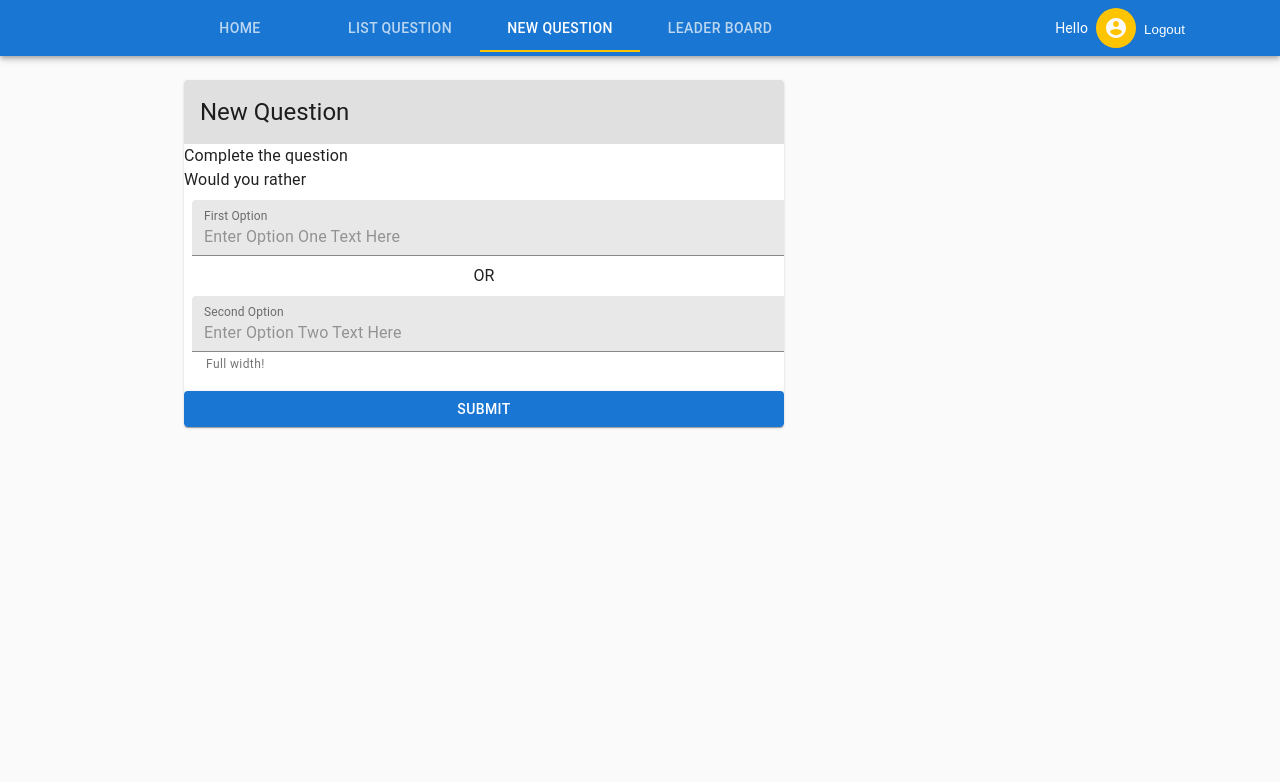
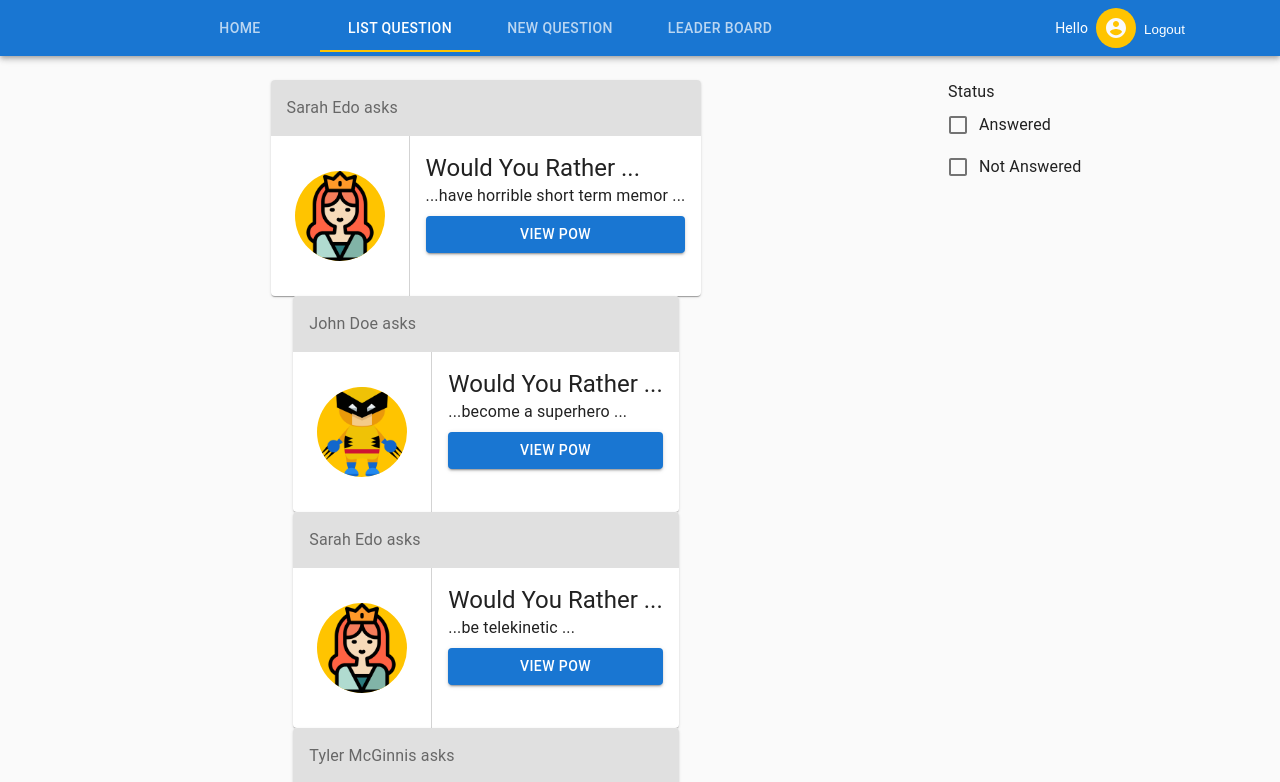
Before and after one commit to kanjih-ciandt/would-you-rather, a React (Create React App) app: page / in a window 1280 px wide. Shown: the top 782 px of the page. Built offline with nearby package versions, Linux system fonts and the light colour scheme; sample sign-in values are in the browser's storage.

Commit message:
WIP List Questions

```diff
--- a/src/components/Dashboard/Dashboard.js
+++ b/src/components/Dashboard/Dashboard.js
@@ -70,7 +70,7 @@ class Dashboard extends Component {
   constructor(props) {
     super(props);
     this.state = {
-      tabPosition: 2,
+      tabPosition: 1,
 
     };
     this.handleChange = this.handleChange.bind(this);
--- a/src/components/ListQuestion/ListQuestion.js
+++ b/src/components/ListQuestion/ListQuestion.js
@@ -1,20 +1,17 @@
-import React, { Component } from 'react'
-import { connect } from 'react-redux'
+import React, { Component } from 'react';
+
+import Checkbox from '@material-ui/core/Checkbox';
+import Container from '@material-ui/core/Container';
 import CssBaseline from '@material-ui/core/CssBaseline';
-import Container from '@material-ui/core/Container';
-import Question from '../Question/Question'
+import FormControlLabel from '@material-ui/core/FormControlLabel';
+import FormGroup from '@material-ui/core/FormGroup';
+import Grid from '@material-ui/core/Grid';
 import { withStyles } from '@material-ui/core/styles';
-import Grid from '@material-ui/core/Grid';
-import Radio from '@material-ui/core/Radio';
-import RadioGroup from '@material-ui/core/RadioGroup';
-import FormControlLabel from '@material-ui/core/FormControlLabel';
 import Typography from '@material-ui/core/Typography';
-import FormLabel from '@material-ui/core/FormLabel';
-import FormControl from '@material-ui/core/FormControl';
-import FormGroup from '@material-ui/core/FormGroup';
-import FormHelperText from '@material-ui/core/FormHelperText';
-import Checkbox from '@material-ui/core/Checkbox';
-import { maxWidth } from '@material-ui/system';
+import { connect } from 'react-redux';
+import Question from '../Question/Question';
+import { apiService } from '../../services/api.service';
+
 
 const useStyles = theme => ({
     container: {
@@ -27,20 +24,58 @@ const useStyles = theme => ({
 });
 
 class ListQuestion extends Component {
+
+    constructor(props) {
+        super(props);
+        this.state = {
+            questionsUser: null
+        };
+    }
+
+    mergeUserDataInQuestion(listQuestion, listUsers){
+        Object.values(listQuestion).forEach(element => {
+            const user = Object.values(listUsers).filter(user => user.id === element.author);
+            element.authorUser = user[0];
+          });
+
+          return Object.values(listQuestion)
+
+    }
+
+
+    componentDidMount(){
+
+        Promise.all([
+            apiService.getQuestions(),
+            apiService.getUsers(),
+          ]).then(result => {
+            const [ questions, users ] = result;
+            const listQuestion = Object.values(questions);
+            const listUsers = Object.values(users);
+
+
+            this.setState(() => ({
+                questionsUser: this.mergeUserDataInQuestion(listQuestion[0], listUsers[0]),
+
+            }));
+            console.log(this.state.questionsUser)
+          });
+      }
+
     render(){
         const { classes } = this.props;
+        const { questionsUser } = this.state;
         return (
             <React.Fragment>
             <CssBaseline />
 
                 <Grid container justify="center">
                     <Grid key='1' item direction="column" xs={9} container justify="center" >
-                        <Container maxWidth="md" className={classes.container}>
-                            <Question/>
-                        </Container>
-                        <Container maxWidth="md" className={classes.container}>
-                            <Question/>
-                        </Container>
+                        {questionsUser && questionsUser.map((question) => (
+                            <Container maxWidth="md" className={classes.container} key={question.id}>
+                                <Question questionsUser={question}/>
+                            </Container>
+                        ))}
                     </Grid>
                     <Grid key='2' item xs={3}>
                         <form className={classes.form}>
--- a/src/components/Question/Question.js
+++ b/src/components/Question/Question.js
@@ -13,12 +13,6 @@ import FormControlLabel from '@material-ui/core/FormControlLabel';
 import { grey, teal } from '@material-ui/core/colors';
 import { Progress } from 'react-sweet-progress';
 import "react-sweet-progress/lib/style.css";
-
-
-
-
-import Container from '@material-ui/core/Container';
-import { gray } from 'ansi-colors';
 
 const useStyles = theme => ({
     root: {
@@ -142,7 +136,7 @@ function QuestionPreview (props) {
             </Typography>
             <form className={props.classes.form} >
                 <Typography>
-                    ... find $50 yourse..
+                    ...{props.text && props.text.substring(0, 30)} ...
                 </Typography>
                 <Button
                     type="submit"
@@ -207,21 +201,22 @@ function QuestionClosed (props) {
 
 class Question extends Component {
     render(){
-        const { classes } = this.props;
+        const { classes, questionsUser } = this.props;
+        const author = questionsUser ? `${questionsUser.authorUser.name} asks` : ''
         return (
             <Card className={classes.card}>
                 <CardHeader className={classes.cardHeader}
-                    subheader="Tyler MCGinnis asks"
+                    subheader= {author}
                 />
                 <div className={classes.cardBody}>
                     <div className={classes.divAvatar}>
-                        <Avatar alt="{user.avatarURL}" src="batman.png" className={classes.avatar} />
+                        <Avatar alt="{user.avatarURL}" src={questionsUser && questionsUser.authorUser.avatarURL} className={classes.avatar} />
                         <div className={classes.vertical}></div>
                     </div>
 
                     <div className={classes.details}>
                         <CardContent className={classes.content}>
-                            <QuestionPreview classes={classes} />
+                            <QuestionPreview classes={classes} text={questionsUser && questionsUser.optionOne.text}/>
                         </CardContent>
                     </div>
                 </div>
--- a/src/services/api.service.js
+++ b/src/services/api.service.js
@@ -1,7 +1,8 @@
-import { _getUsers } from '../mockup/_DATA'
+import { _getUsers, _getQuestions } from '../mockup/_DATA'
 
 export const apiService = {
-  getUsers
+  getUsers,
+  getQuestions
 };
 
 
@@ -10,3 +11,9 @@ export const apiService = {
       users
     }))
   }
+
+  function getQuestions () {
+    return _getQuestions().then((questions) => ({
+      questions
+    }))
+  }
```
Also changed, not shown: src/components/Login/Login.js (+7 -7 lines).
